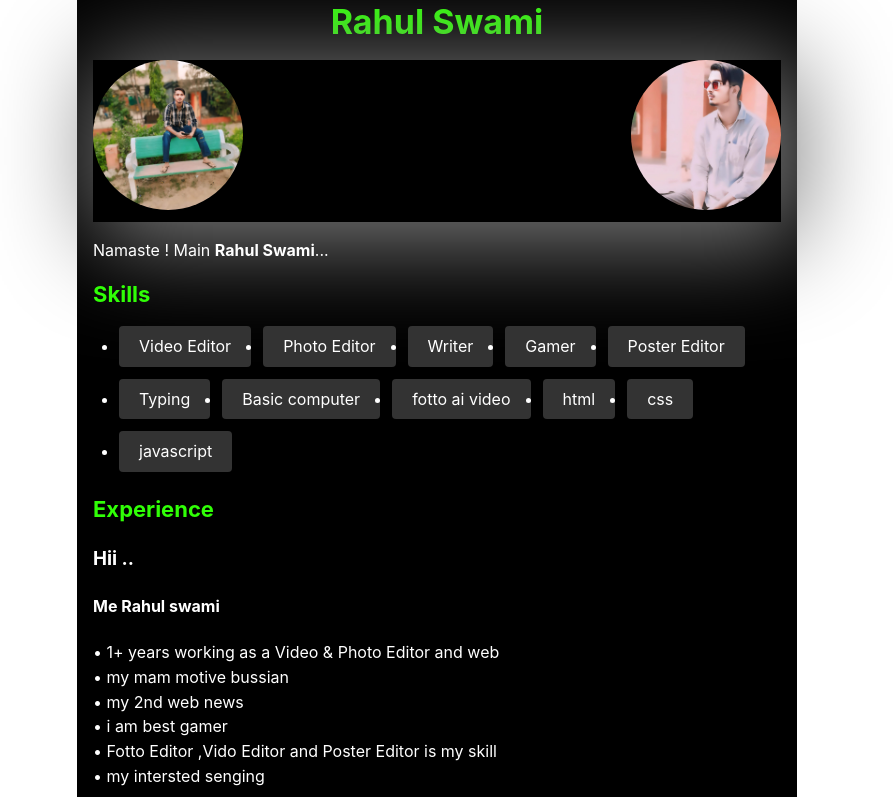
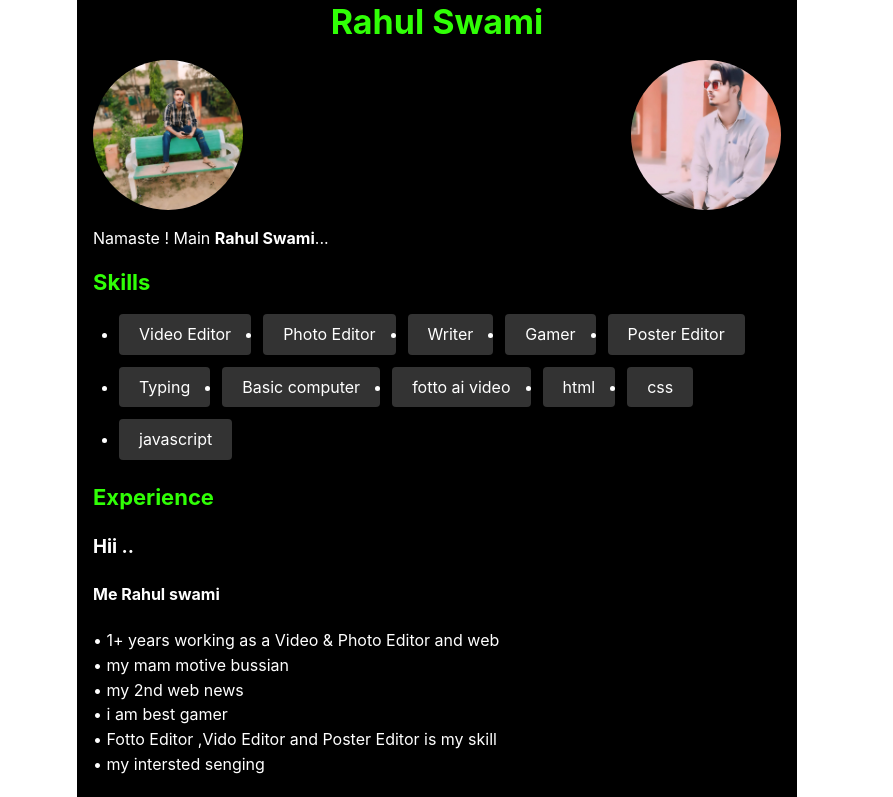
Before and after one commit to prince-pardhan/porfolio, a React (Create React App) app: page /About in a window 1280 px wide. Shown: the top 797 px of the page, without its empty margins (203-1096 px from the left). Built offline with nearby package versions, Linux system fonts and the light colour scheme.

Commit message:
image li hight width chang ki h flex box mr height add ki h

```diff
--- a/src/Parsanal/About.jsx
+++ b/src/Parsanal/About.jsx
@@ -30,7 +30,7 @@ export default function AboutPage() {
           </Text>
         </div>
 
-        <Flex justify={'space-between'} style={{ boxShadow: '10px 10px 100px 10px gray' }}>
+        <Flex justify={'space-between'} h={150} style={{ boxShadow: '10px 10px 100px 10px 10pxm10px gray' }}>
           <Image
             src={img1}
             alt="Profile Image"
```
